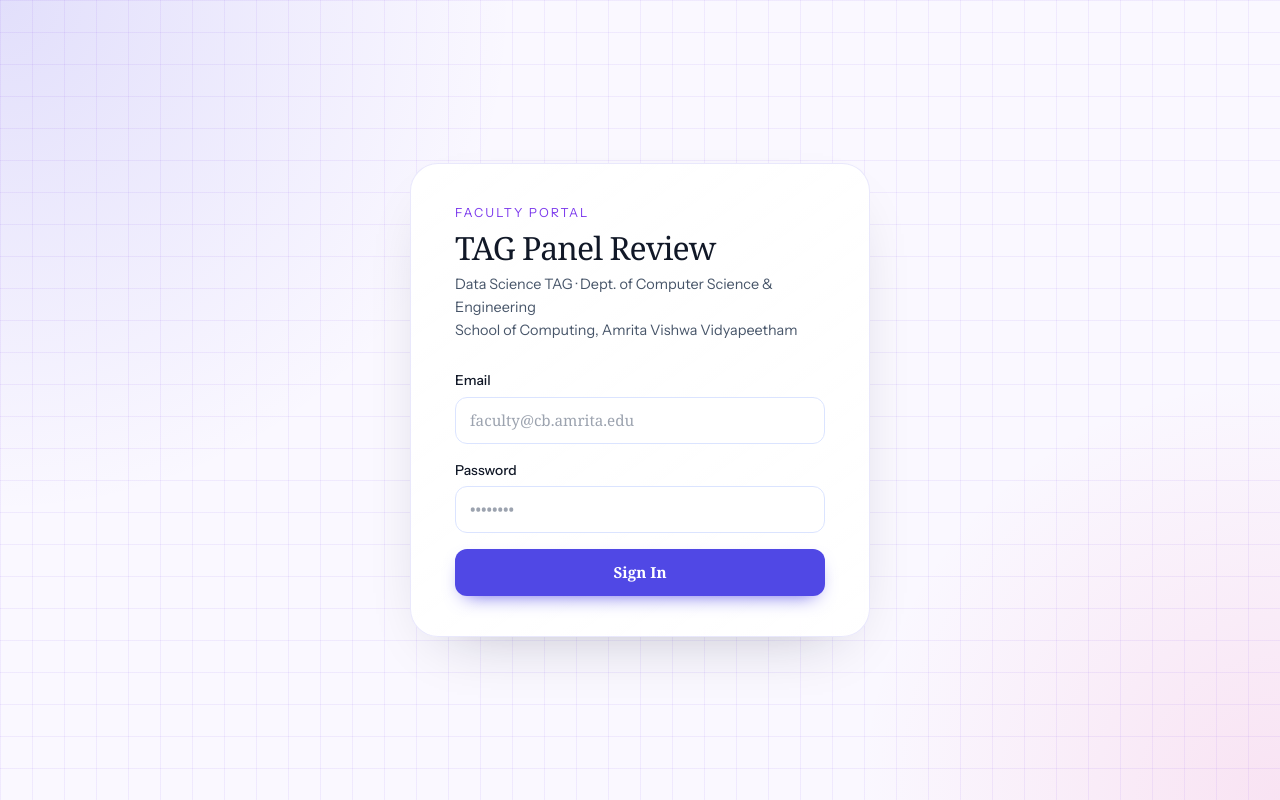
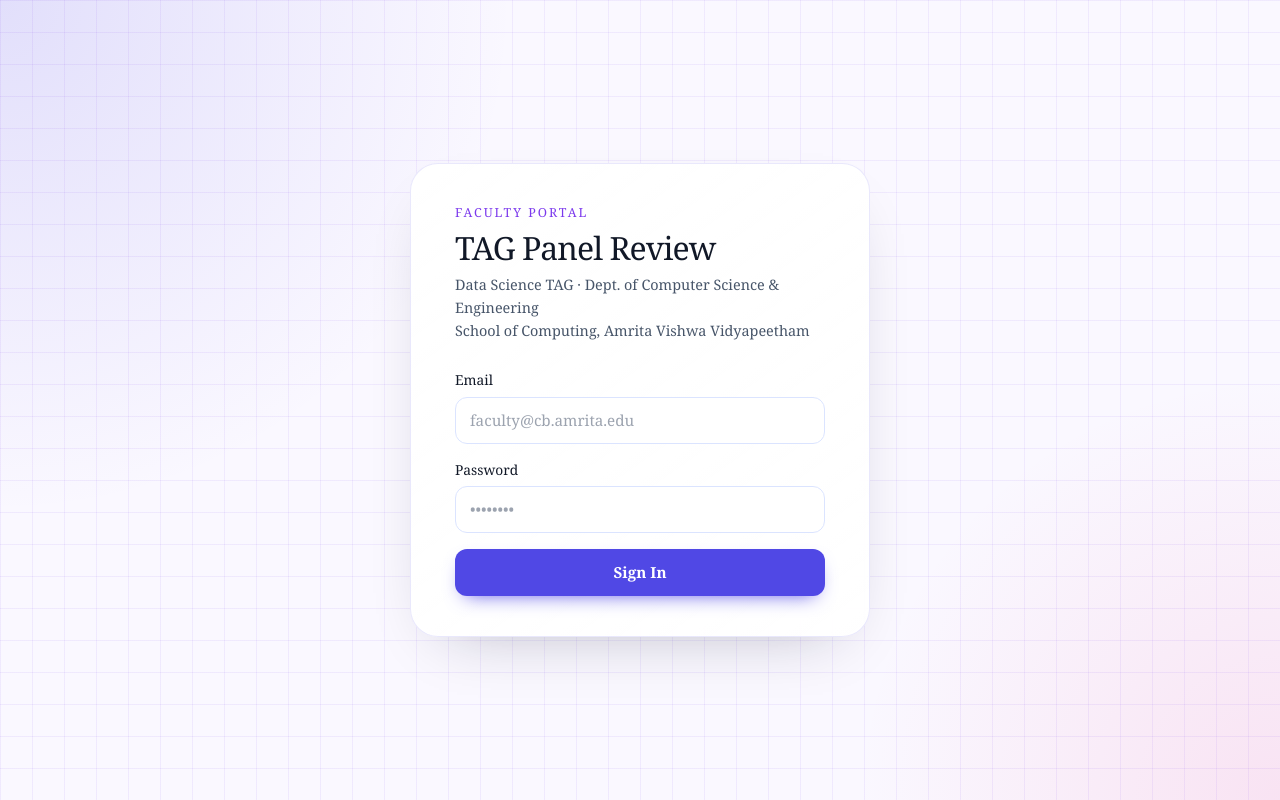
Before and after one commit to vedaj/tag-panel-review, a Next.js app: page /login in a window 1280 px wide. Built offline with nearby package versions, Linux system fonts and the light colour scheme; no server answers.

Commit message:
Fonts: remove Instrument Sans next/font override
instrumentSans.className on <body> was setting font-family inline,
winning over the --body-font CSS variable. Removing it lets the
serif stack (Iowan Old Style / Georgia) apply everywhere.

```diff
--- a/src/app/layout.tsx
+++ b/src/app/layout.tsx
@@ -1,11 +1,5 @@
 import type { Metadata } from 'next'
-import { Instrument_Sans } from 'next/font/google'
 import './globals.css'
-
-const instrumentSans = Instrument_Sans({
-  subsets: ['latin'],
-  variable: '--font-instrument-sans',
-})
 
 export const metadata: Metadata = {
   title: 'TAG Panel Review',
@@ -15,7 +9,7 @@
 export default function RootLayout({ children }: { children: React.ReactNode }) {
   return (
     <html lang="en">
-      <body className={instrumentSans.className}>{children}</body>
+      <body>{children}</body>
     </html>
   )
 }
```
